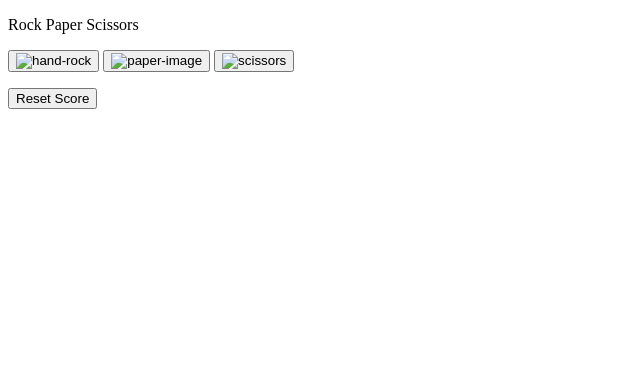
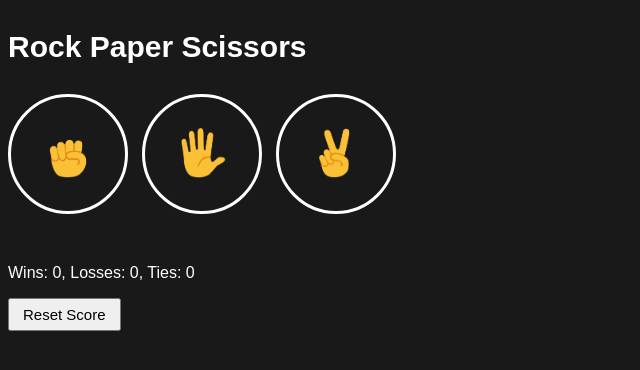
Before and after one commit to peeyushguleria/rock-paper-scissors, a plain HTML site: page index.html in a window 1280 px wide. Shown: the whole page, without its empty margins (0-640 px from the left). Drawn offline with Linux system fonts and the light colour scheme; files whose address does not match are found by name.

Commit message:
added files

```diff
--- a/index.html
+++ b/index.html
@@ -2,7 +2,7 @@
 <html>
   <head>
     <title>Rock Paper Scissors</title>
-    <link rel="stylesheet" href="rock-paper-scissors.css">
+    <link rel="stylesheet" href="main.css">
   </head>
 
   <body>
@@ -52,7 +52,7 @@
       Reset Score
     </button>
 
-    <script src="rock-paper-scissors.js"></script>
+    <script src="script.js"></script>
 
   </body>
 </html>
```
Also changed, not shown: hand-symbols/paper-emoji.png (added), hand-symbols/rock-emoji.png (added), hand-symbols/scissors-emoji.png (added).
